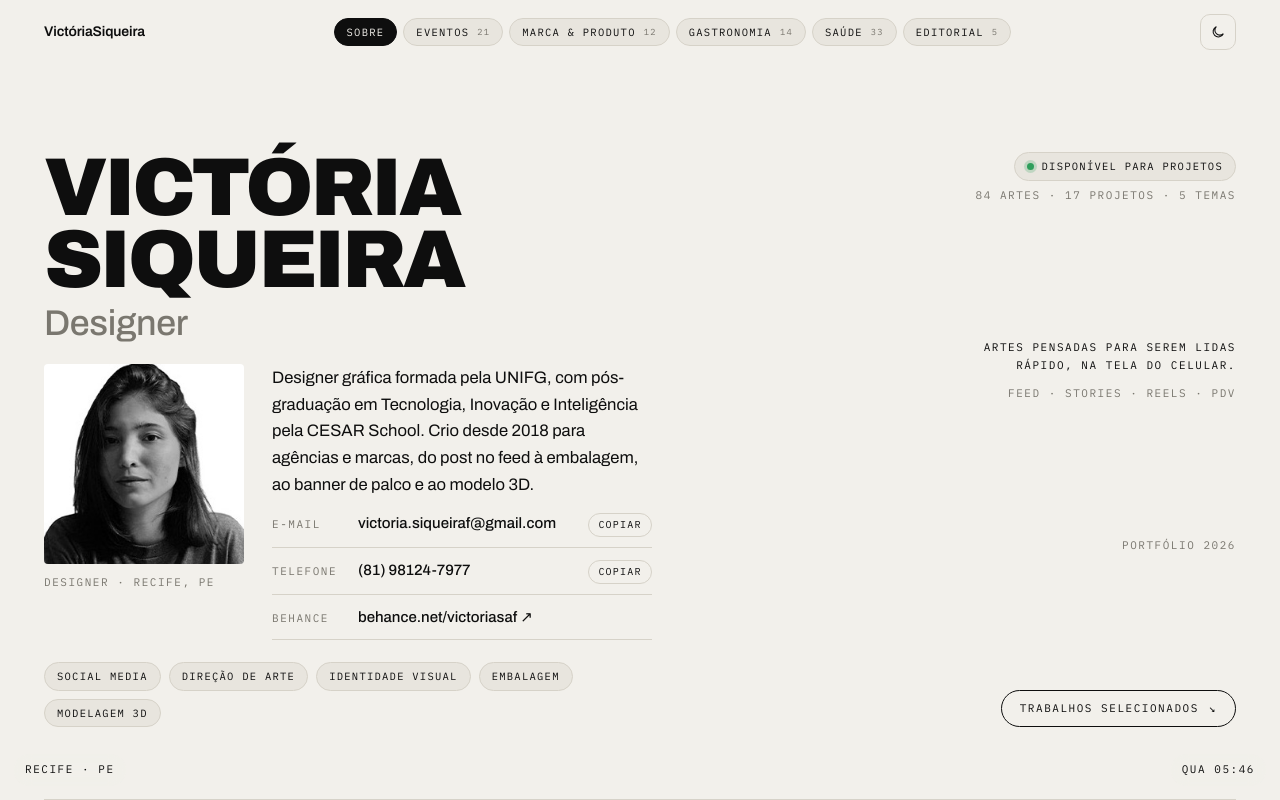
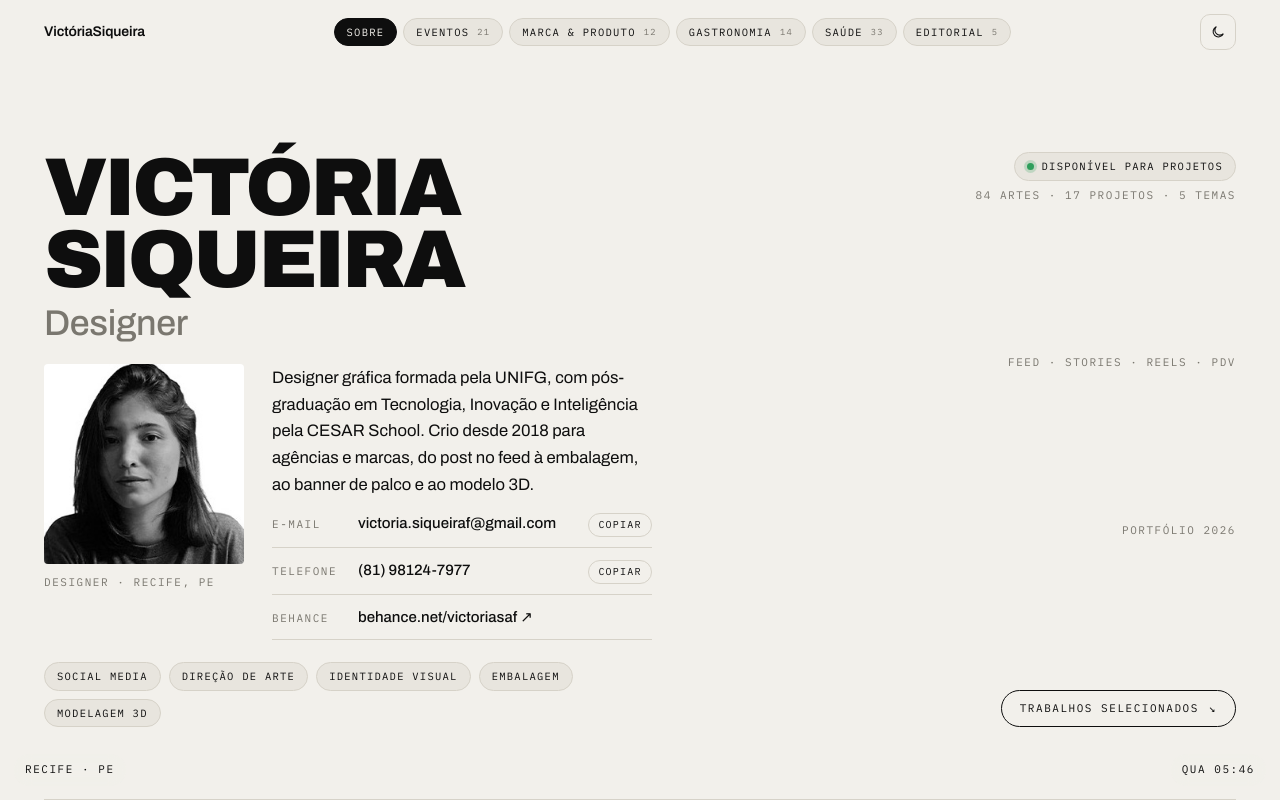
Before and after one commit to victoriasiqueiraf/victoriasiqueiraf.github.io, a plain HTML site: page index.html in a window 1280 px wide. Shown: the top 800 px of the page. Drawn offline with nearby package versions, Linux system fonts and the light colour scheme.

Commit message:
Add files via upload

```diff
--- a/index.html
+++ b/index.html
@@ -417,7 +417,6 @@ dialog.viewer::backdrop { background: transparent; }
         <span class="mono muted" id="stats"></span>
       </div>
       <div class="claim">
-        <span class="mono">Artes pensadas para serem lidas rápido, na tela do celular.</span>
         <span class="mono muted">Feed · Stories · Reels · PDV</span>
       </div>
       <span class="mono muted">Portfólio 2026</span>
```
